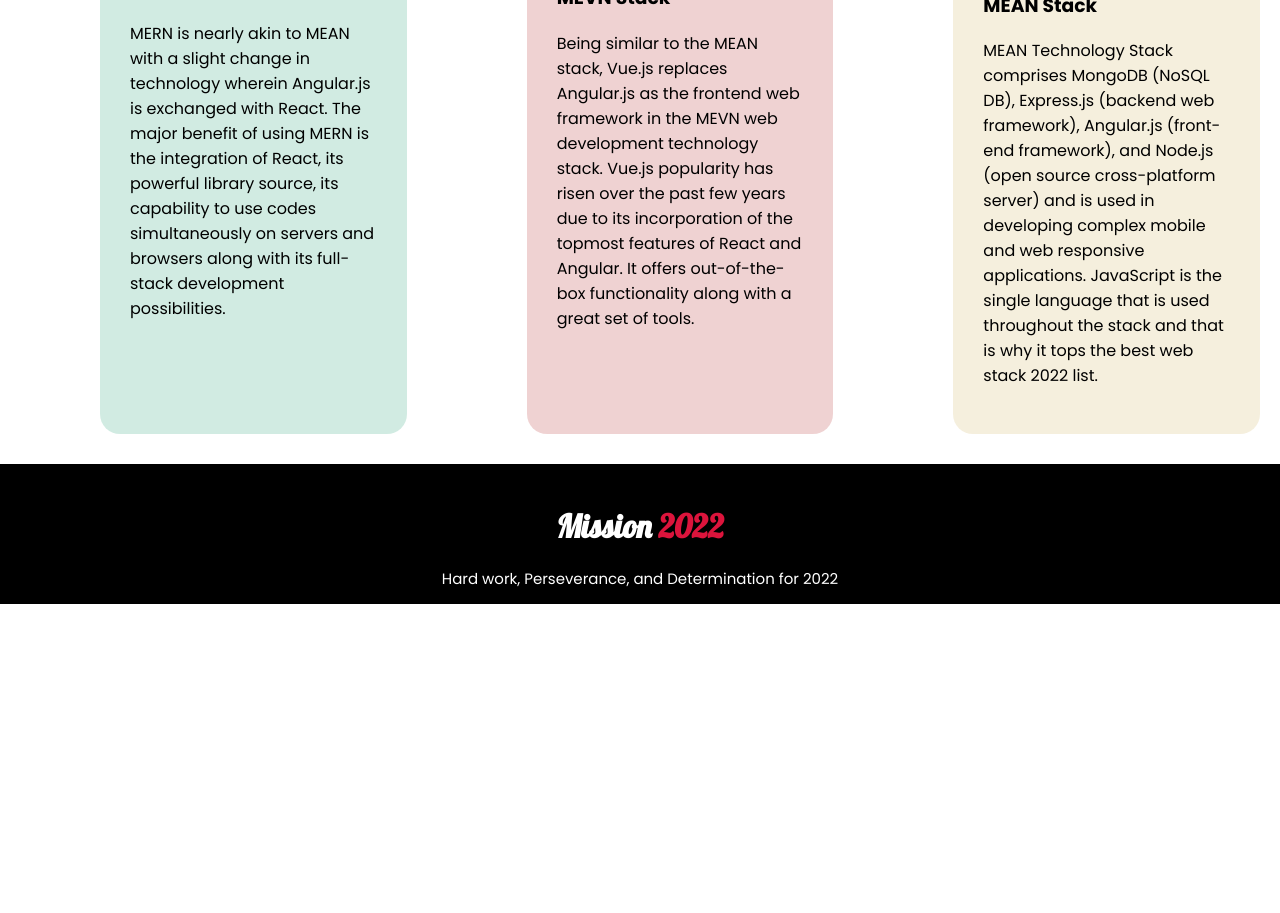
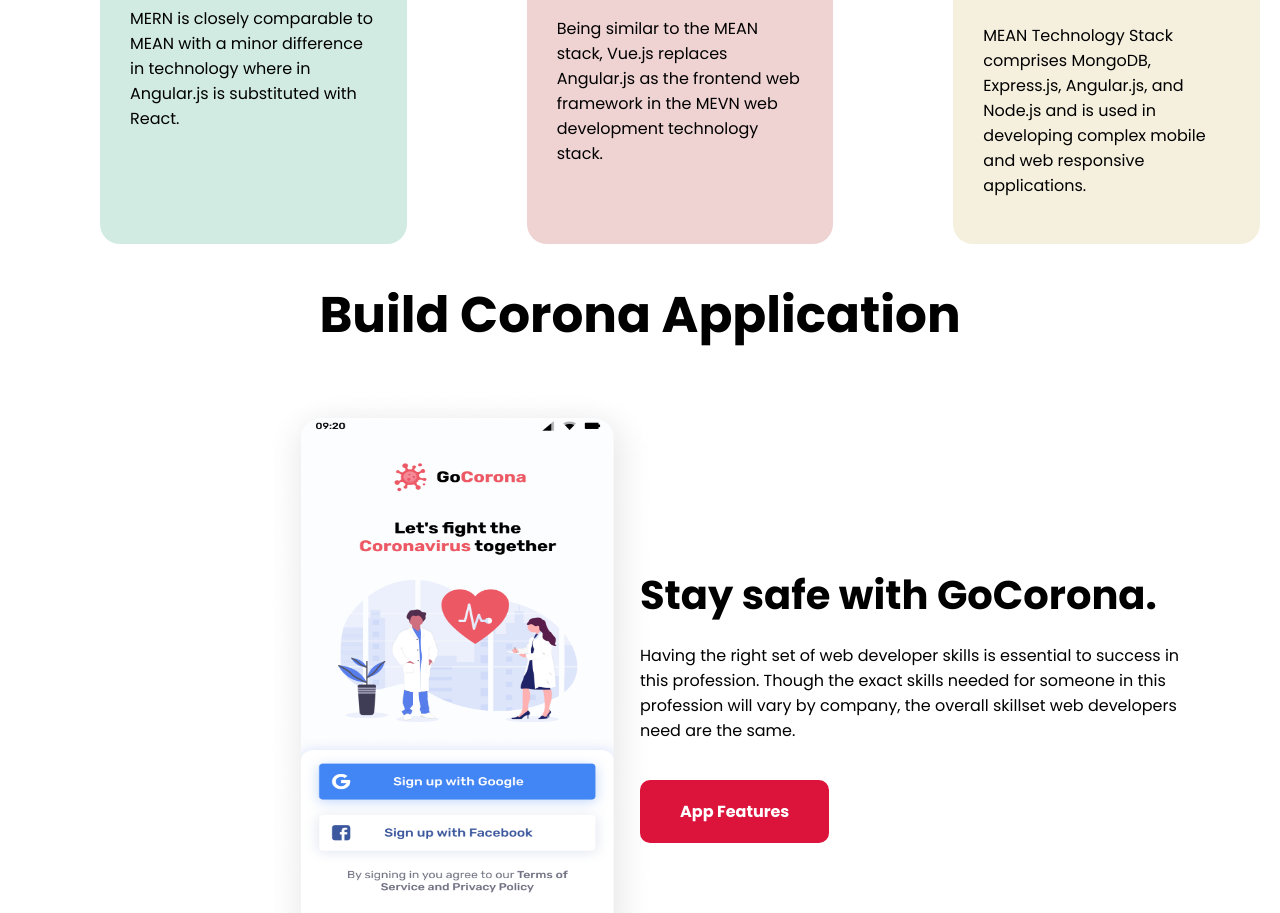
Before and after one commit to imhayatunnabi/personal-website, a plain HTML site: page index.html in a window 1280 px wide. Shown: the part 2620-3533 px from the top of the page. Before the commit the page ends 3224 px from the top, so only its background shows below. Drawn offline with Linux system fonts and the light colour scheme.

Commit message:
learn to name the classes and added seld section and corona section

```diff
--- a/index.html
+++ b/index.html
@@ -131,11 +131,8 @@
           <img src="images/logo/react.png" class="cardImg" />
           <h3>MERN Stack</h3>
           <p>
-            MERN is nearly akin to MEAN with a slight change in technology
-            wherein Angular.js is exchanged with React. The major benefit of
-            using MERN is the integration of React, its powerful library source,
-            its capability to use codes simultaneously on servers and browsers
-            along with its full-stack development possibilities.
+            MERN is closely comparable to MEAN with a minor difference in
+            technology where in Angular.js is substituted with React.
           </p>
         </div>
         <div class="mevn cardTwo">
@@ -144,26 +141,41 @@
           <p>
             Being similar to the MEAN stack, Vue.js replaces Angular.js as the
             frontend web framework in the MEVN web development technology stack.
-            Vue.js popularity has risen over the past few years due to its
-            incorporation of the topmost features of React and Angular. It
-            offers out-of-the-box functionality along with a great set of tools.
           </p>
         </div>
         <div class="mean cardThree">
           <img src="images/logo/angular.png" class="cardImg" />
           <h3>MEAN Stack</h3>
           <p>
-            MEAN Technology Stack comprises MongoDB (NoSQL DB), Express.js
-            (backend web framework), Angular.js (front-end framework), and
-            Node.js (open source cross-platform server) and is used in
-            developing complex mobile and web responsive applications.
-            JavaScript is the single language that is used throughout the stack
-            and that is why it tops the best web stack 2022 list.
+            MEAN Technology Stack comprises MongoDB, Express.js, Angular.js, and
+            Node.js and is used in developing complex mobile and web responsive
+            applications.
           </p>
         </div>
       </div>
     </section>
     <!-- self creative section end here -->
+    <!--Corona section Start here-->
+    <h1 class="coronaAlert">Build Corona Application</h1>
+    <section id="develop">
+      <div class="half-width">
+        <img class="appImg" src="./images/pictures/app.png" />
+      </div>
+      <div class="half-width coronaText">
+        <h1>Stay safe with GoCorona.</h1>
+        <p>
+          Having the right set of web developer skills is essential to success
+          in this profession. Though the exact skills needed for someone in this
+          profession will vary by company, the overall skillset web developers
+          need are the same.
+        </p>
+
+        <a href="https://www.linkedin.com/in/imhayatunnabi/" target="_blank"
+          >App Features</a
+        >
+      </div>
+    </section>
+    <!--Corona section end here-->
     <!-- footer section -->
     <footer>
       <h1>Mission <span>2022</span></h1>
--- a/style.css
+++ b/style.css
@@ -124,7 +124,7 @@ a {
 }
 #creativeHeading {
   text-align: center;
-  font-size: 60px;
+  font-size: 50px;
   margin-bottom: 0;
 }
 #creativeDetails {
@@ -137,6 +137,19 @@ a {
 }
 .creative .cardImg {
   width: 100px;
+}
+/* Corona Alert section css */
+.coronaAlert {
+  font-size: 50px;
+  text-align: center;
+}
+.appImg {
+  height: 600px;
+  width: 500px;
+  margin-left: 160px;
+}
+.coronaText {
+  margin-top: 160px;
 }
 /* footer section css */
 footer {
```
Also changed, not shown: 3 other files.
